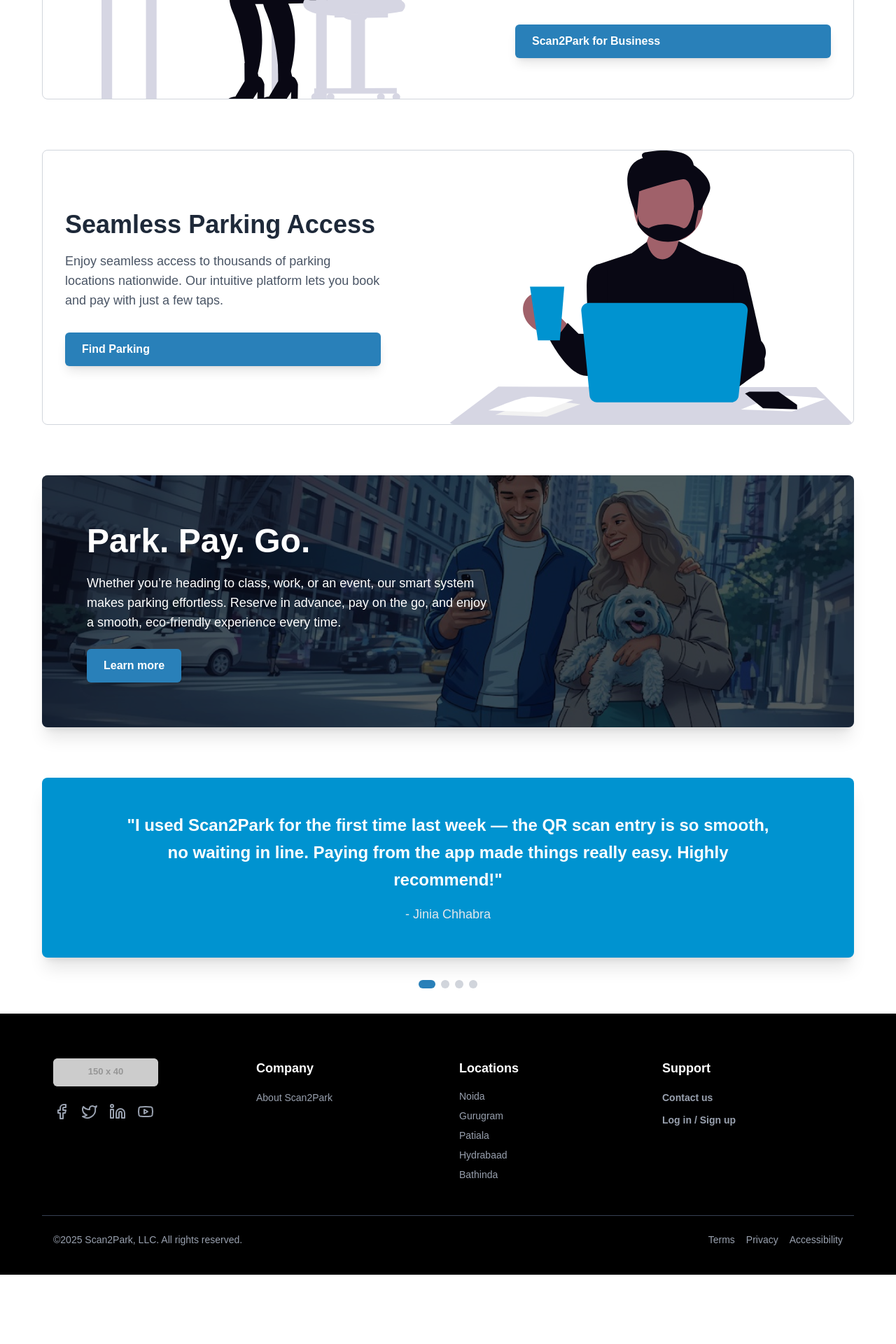
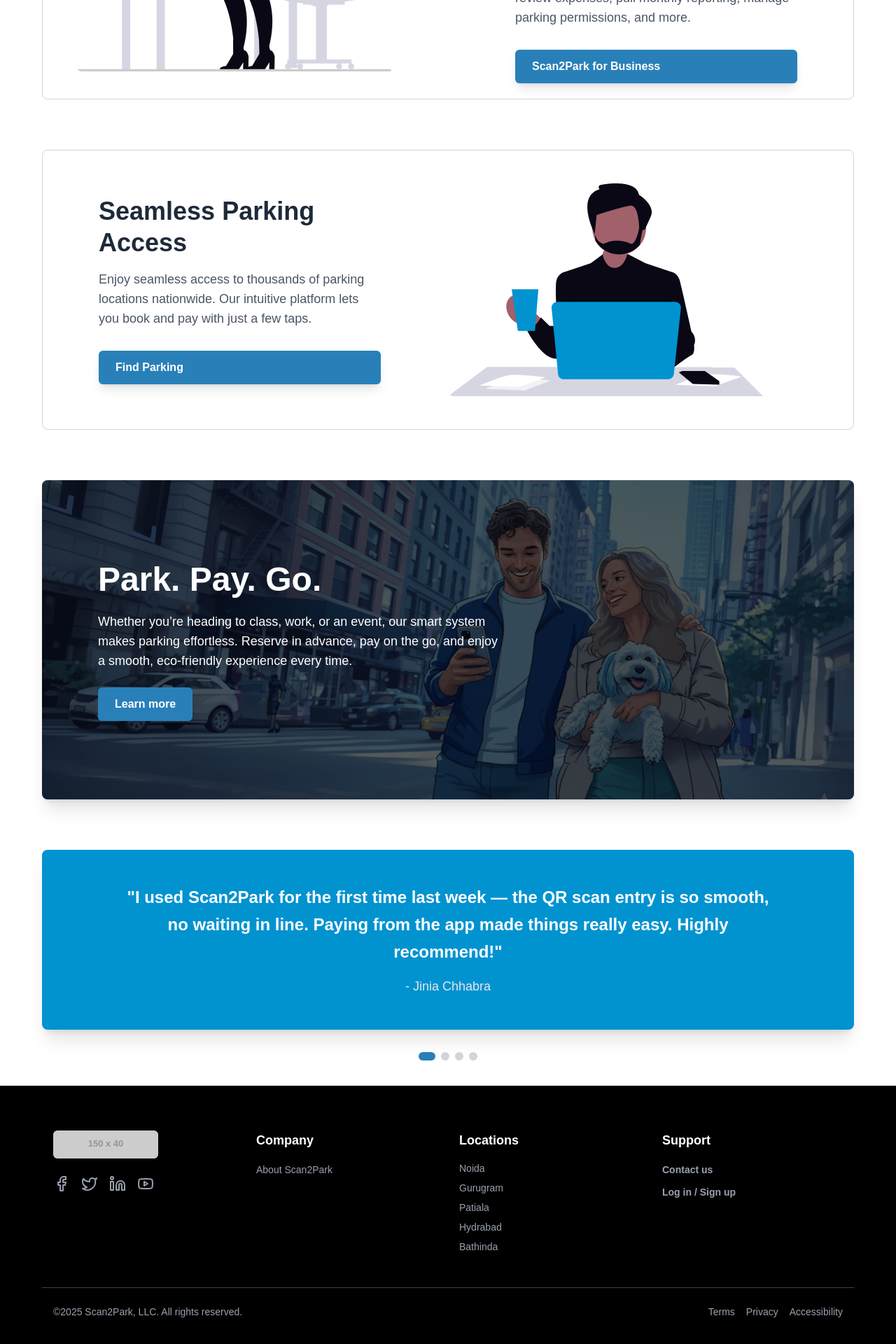
Before and after one commit to scan2parkk/Scan2Park-frontend, a Next.js app: page / in a window 1280 px wide. Shown: the part 1756-3676 px from the top of the page at 70% size. Before the commit the page ends 3577 px from the top, so only its background shows below. Built offline with nearby package versions, Linux system fonts and the light colour scheme.

Commit message:
ui fixes

```diff
--- a/src/app/login/page.js
+++ b/src/app/login/page.js
@@ -100,7 +100,7 @@
         <img
           src="/undraw_access-account_aydp.svg"
           alt="Sign in image"
-          className="object-contain"
+          className="object-contain max-h-[500px] max-w-md"
         />
       </div>
       <div className="bg-white p-8 rounded-lg w-full max-w-md">
--- a/src/app/parking-locations/page.js
+++ b/src/app/parking-locations/page.js
@@ -53,7 +53,7 @@
 
   if (isLoading) {
     return (
-      <div className="min-h-screen flex items-center justify-center">
+      <div className="min-h-screen flex items-center justify-center text-white text-5xl">
         Loading...
       </div>
     );
--- a/src/app/register/page.js
+++ b/src/app/register/page.js
@@ -177,12 +177,12 @@
 
 
   return (
-    <div className="min-h-screen gap-4 flex max-md:flex-col items-center justify-center bg-gray-100">
+    <div className="min-h-screen gap-4 md:gap-40 flex max-md:flex-col items-center justify-center bg-gray-100">
       <div className="max-md:hidden">
         <img
           src="/undraw_loving-it_hspq.svg"
           alt="Sign in image"
-          className="object-contain"
+          className="object-contain max-h-[500px] max-w-md"
         />
       </div>
       <div className="bg-white p-8 rounded-lg w-full max-w-md">
--- a/src/components/Footer/Footer.jsx
+++ b/src/components/Footer/Footer.jsx
@@ -106,7 +106,7 @@
                 href="/parking-locations"
                 className="text-gray-400 hover:text-white transition-colors duration-200 text-sm"
               >
-                Hydrabaad
+                Hydrabad
               </a>
               <a
                 href="/parking-locations"
@@ -124,7 +124,7 @@
             <ul className="space-y-2">
               <li>
                 <a
-                  href="/about"
+                  href="/contact-us"
                   className="text-gray-400 hover:text-white transition-colors duration-200 text-sm font-semibold"
                 >
                   Contact us
--- a/src/components/PayForParkingSection/PayForParkingSection.jsx
+++ b/src/components/PayForParkingSection/PayForParkingSection.jsx
@@ -13,7 +13,7 @@
         <div className="relative rounded-lg overflow-hidden shadow-xl mx-auto">
           {/* Background Image with Overlay */}
           <div
-            className="absolute inset-0 bg-cover bg-center"
+            className="absolute inset-0 bg-cover bg-top"
             style={{
               backgroundImage: `url('/WhatsApp Image 2025-10-05 at 13.56.57_c046bb0e.jpg')`, // Replace with your actual image URL
               backgroundBlendMode: "multiply",
@@ -25,7 +25,7 @@
           </div>
 
           {/* Content */}
-          <div className="relative z-10 p-8 md:p-16 flex flex-col md:flex-row items-center justify-between">
+          <div className="relative z-10 p-8 md:py-28 md:px-20 flex flex-col md:flex-row items-center justify-between">
             {/* Left Content - Text and Button */}
             <div className="text-white text-center md:text-left max-w-xl mb-8 md:mb-0">
               <h2 className="text-3xl md:text-5xl font-bold mb-4 leading-tight">
--- a/src/components/Scan2ParkBusinessSection/Scan2ParkBusinessSection.jsx
+++ b/src/components/Scan2ParkBusinessSection/Scan2ParkBusinessSection.jsx
@@ -12,20 +12,20 @@
   reverse = false,
 }) => {
   return (
-    <section className="bg-white py-5">
+    <section className="bg-white py-5 ">
       <MaxWidthContainer>
         {/* <div className="container mx-auto"> */}
           <div
             className={`flex flex-col ${
               reverse ? "md:flex-row-reverse" : "md:flex-row"
-            } items-center justify-center gap-8 md:gap-16 mx-auto bg-white rounded-lg border border-gray-300 overflow-hidden p-6 md:p-0 max-h-[400px]`}
+            } items-center justify-center md:p-12 gap-8 md:gap-16 mx-auto bg-white rounded-lg border border-gray-300 overflow-hidden p-6  md:max-h-[400px]`}
           >
             {/* Image Section */}
             <div className="flex-shrink-0 w-full md:w-1/2">
               <img
                 src={imageUrl}
                 alt={title}
-                className="w-full h-auto rounded-lg md:rounded-none md:rounded-l-lg object-cover"
+                className="w-full max-w-[450px] h-auto rounded-lg md:rounded-none md:rounded-l-lg object-cover"
               />
             </div>
 
```
